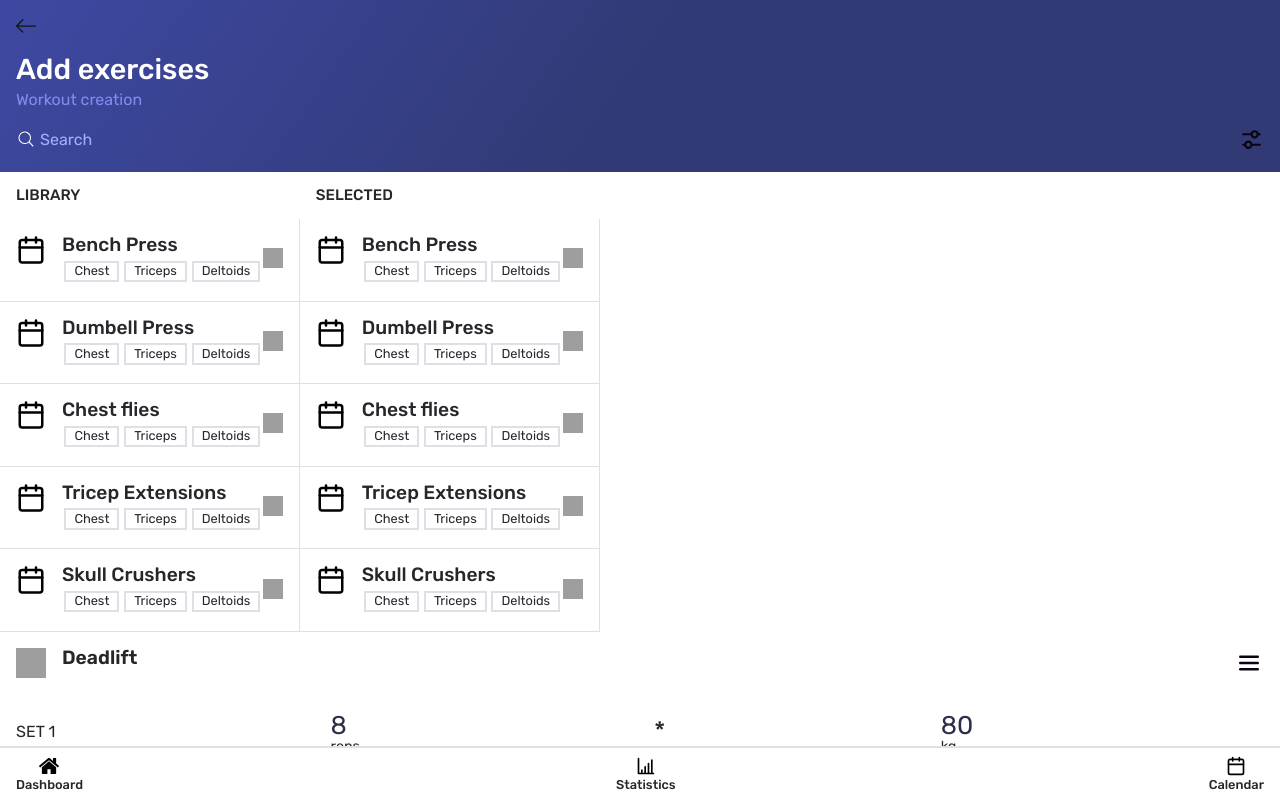
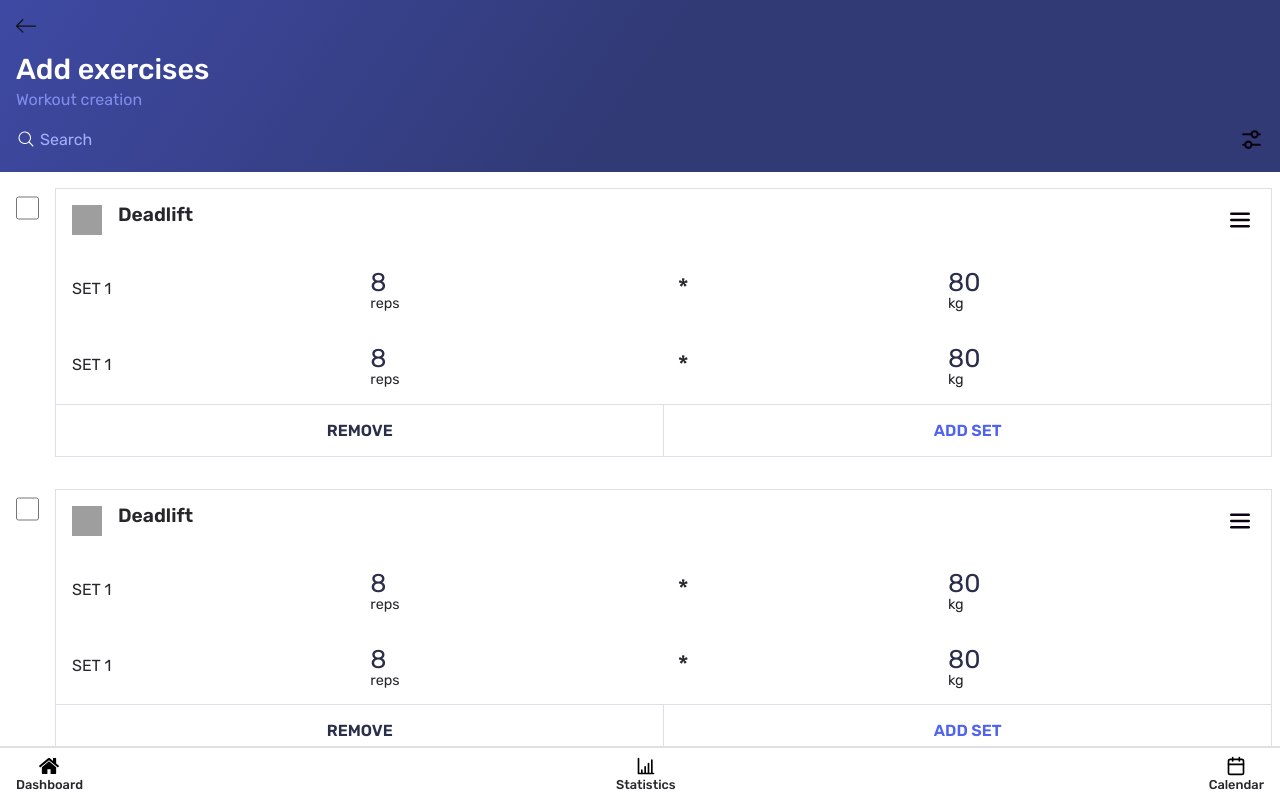
Before and after one commit to MichaelVanhoutte1/fit-avenue-frontend, a Next.js app: page /workout-creation in a window 1280 px wide. Built offline with nearby package versions, Linux system fonts and the light colour scheme; grey boxes are pictures that could not be loaded.

Commit message:
created the second step in the workout creation process

```diff
--- a/components/exercise-configuration/styles.ts
+++ b/components/exercise-configuration/styles.ts
@@ -3,6 +3,9 @@ import { colors } from "../../styles/variables.styled";
 
 export const ExerciseDiv = styled.div`
     width: fill-available;
+    border: 1px solid ${colors.bordergray};
+    margin: 1rem .5rem 1rem 0;
+    background-color: white;
 `;
 
 export const ValueDiv = styled.div`
@@ -62,6 +65,7 @@ export const RemoveButton = styled.button`
     padding: 1rem;
     text-transform: uppercase;
     font-size: 1rem;
+    background: transparent;
     color: ${colors.darkblueText};
     font-weight: 600;
 `;
@@ -70,6 +74,7 @@ export const AddSetButton = styled.button`
     border-top: 1px solid ${colors.bordergray};
     border-left: 1px solid ${colors.bordergray};
     width: 50%;
+    background: transparent;
     padding: 1rem;
     text-transform: uppercase;
     font-size: 1rem;
--- a/pages/workout-creation.tsx
+++ b/pages/workout-creation.tsx
@@ -11,6 +11,9 @@ import {
     TitleDiv,
     SubTitle,
     OverflowDiv,
+    ConfigDiv,
+    SuperSetCheckbox,
+    ConfigSelectDiv,
 } from "../styles/pages/workout-creation";
 import Image from "next/image";
 
@@ -32,21 +35,27 @@ export default function Statistics() {
                 </TitleDiv>
                 <ActionDiv>
                     <Searchbar />
-                    <Image
-                        src="/images/icons/filter.svg"
-                        alt="profile"
-                        width={25}
-                        height={25}
-                    />
+                    <Image src="/images/icons/filter.svg" alt="profile" width={25} height={25} />
                 </ActionDiv>
             </HeadDiv>
-            <OverflowDiv>
+            {/* step 1 */}
+            {/* <OverflowDiv>
                 <SelectDiv>
                     <ExerciseLibrary />
                     <SelectedExercises />
                 </SelectDiv>
-                <ExerciseConfiguration src='/images/icons/calendar' alt='dsdf' />
-            </OverflowDiv>
+            </OverflowDiv> */}
+            {/* step 2 */}
+            <ConfigSelectDiv>
+                <ConfigDiv>
+                    <SuperSetCheckbox type="checkbox" />
+                    <ExerciseConfiguration src="/images/icons/calendar" alt="dsdf" />
+                </ConfigDiv>
+                <ConfigDiv>
+                    <SuperSetCheckbox type="checkbox" />
+                    <ExerciseConfiguration src="/images/icons/calendar" alt="dsdf" />
+                </ConfigDiv>
+            </ConfigSelectDiv>
         </>
     );
 }
--- a/styles/globals.css
+++ b/styles/globals.css
@@ -10,7 +10,7 @@ html,
 body {
   max-width: 100vw;
   overflow-x: hidden;
-  background-color: white;
+  background-color: #fff;
   font-family: 'Rubik', sans-serif;
 }
 
--- a/styles/pages/workout-creation.ts
+++ b/styles/pages/workout-creation.ts
@@ -2,7 +2,7 @@ import styled from "styled-components";
 import { breakpoints, colors } from "../variables.styled";
 
 export const HeadDiv = styled.div`
-    padding: 1rem 0 0 0 ;
+    padding: 1rem 0 0 0;
     justify-content: space-between;
     background: -webkit-linear-gradient(325deg, rgb(62, 73, 163) 0%, rgb(49, 58, 117) 50%);
     background: -o-linear-gradient(325deg, rgb(62, 73, 163) 0%, rgb(49, 58, 117) 50%);
@@ -12,19 +12,19 @@ export const HeadDiv = styled.div`
 `;
 
 export const TitleDiv = styled.div`
-    margin: 1rem 0 ;
+    margin: 1rem 0;
 `;
 
 export const ImageDiv = styled.div`
-    margin: 0 0 0 1rem ;
+    margin: 0 0 0 1rem;
 `;
 
 export const ActionDiv = styled.div`
-    padding: 0 0 1rem 0 ;
+    padding: 0 0 1rem 0;
     display: flex;
     justify-content: space-between;
-    margin: 0 1rem ;
-    img{
+    margin: 0 1rem;
+    img {
         margin: auto 0;
     }
 `;
@@ -32,7 +32,7 @@ export const ActionDiv = styled.div`
 export const SelectDiv = styled.div`
     display: flex;
     max-height: calc(100vh -160px);
-    height:  calc(100vh -160px);
+    height: calc(100vh -160px);
     width: max-content;
     white-space: nowrap;
 `;
@@ -50,6 +50,26 @@ export const OverflowDiv = styled.div`
 `;
 
 export const SubTitle = styled.p`
-    margin: .5rem 0 0 1rem ;
+    margin: 0.5rem 0 0 1rem;
     color: ${colors.lightpurple};
 `;
+
+export const ConfigDiv = styled.div`
+    display: flex;
+    width: 100vw;
+`;
+
+export const ConfigSelectDiv = styled.div`
+    max-height: calc(100vh -160px);
+    height: calc(100vh -160px);
+    width: max-content;
+    white-space: nowrap;
+`;
+
+export const SuperSetCheckbox = styled.input`
+    width: 1.5rem;
+    height: 1.5rem;
+    margin: 1.5rem 1rem 1rem 1rem;
+    color-scheme: none;
+    border: 1px solid ${colors.bordergray};
+`;
--- a/styles/reset.css
+++ b/styles/reset.css
@@ -10,7 +10,7 @@ table, caption, tbody, tfoot, thead, tr, th, td,
 article, aside, canvas, details, embed,
 figure, figcaption, footer, header, hgroup,
 menu, nav, output, ruby, section, summary,
-time, mark, audio, video {
+time, mark, audio, video, button {
 	margin: 0;
 	padding: 0;
 	border: 0;
```
